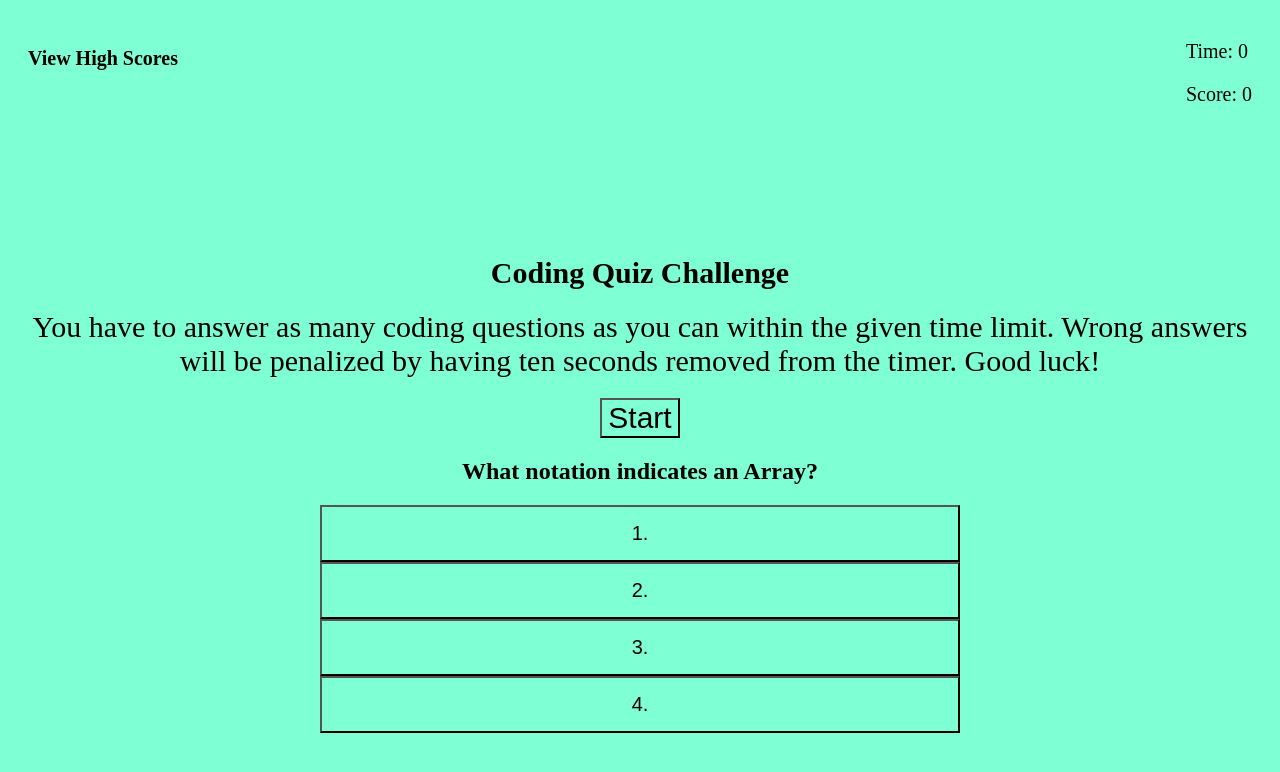
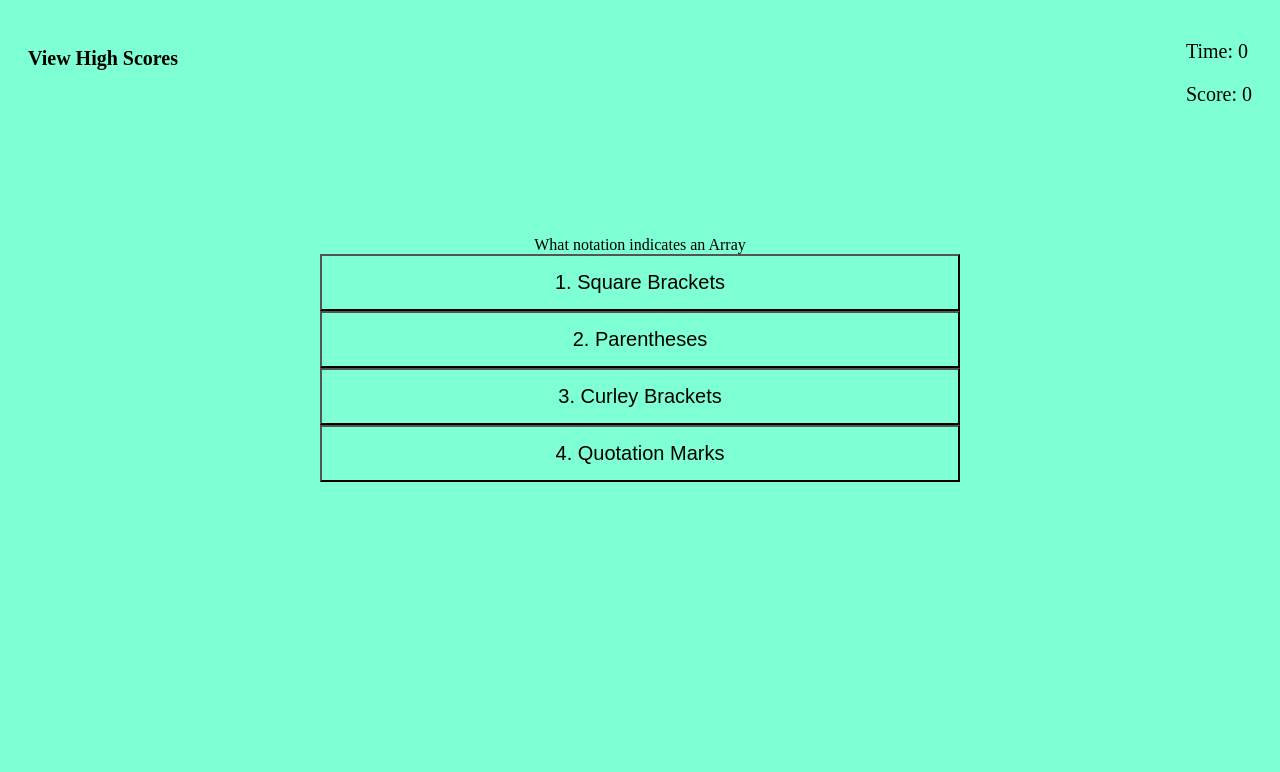
Before and after one commit to elvislau74/code-quiz, a plain HTML site: page index.html in a window 1280 px wide. Both pictures are taken after a click on the button "Start". Drawn offline with Linux system fonts and the light colour scheme.

Commit message:
add style in css to hide certain elements in html, work on event listener to allow start button to toggle hide and unhide for certain elements on page with click, and replace question and answers in the new elements that appear

```diff
--- a/assets/css/style.css
+++ b/assets/css/style.css
@@ -55,3 +55,7 @@ h1, .instructions {
     padding: 15px;
     font-size: 20px;
 }
+
+.hide {
+    display: none;
+};
--- a/assets/js/script.js
+++ b/assets/js/script.js
@@ -2,10 +2,11 @@ var startEL = document.querySelector(".select");
 var timeEL = document.querySelector(".time");
 var scoreEL = document.querySelector(".score");
 var questionEL = document.querySelector(".question-container");
-var answer1 = document.querySelectorAll(".answer-1");
-var answer2 = document.querySelectorAll(".answer-2");
-var answer3 = document.querySelectorAll(".answer-3");
-var answer4 = document.querySelectorAll(".answer-4");
+var answer1 = document.querySelector(".answer-1");
+var answer2 = document.querySelector(".answer-2");
+var answer3 = document.querySelector(".answer-3");
+var answer4 = document.querySelector(".answer-4");
+var answersEL = document.querySelector(".answer-container")
 
 var highScores = [];
 var score = 0;
@@ -53,4 +54,35 @@ var questionSix = {
     choices: [],
 };
 
-// startEL.addEventListener(click, );
+var allQuestions = [
+    questionOne,
+    questionTwo,
+    questionThree,
+    questionFour,
+    questionFive,
+    questionSix
+]
+    console.log(allQuestions[0].question)
+var startQuiz = function(){
+    console.log("start function");
+    questionEL.classList.toggle("hide");
+    answersEL.classList.toggle("hide");
+    document.querySelector(".main-screen").classList.toggle("hide");
+
+    questionEL.textContent = allQuestions[0].question;
+    answer1.textContent = "1. " + allQuestions[0].choices[0]
+    answer2.textContent = "2. " + allQuestions[0].choices[1]
+    answer3.textContent = "3. " + allQuestions[0].choices[2]
+    answer4.textContent = "4. " + allQuestions[0].choices[3]
+
+
+    // for(i = 0; i < allQuestions.length; i++){
+    //     questionEL = allQuestions[i].question
+
+    // }
+};
+
+// answer4.addEventListener("click", function(){
+
+// });
+startEL.addEventListener("click", startQuiz);
--- a/index.html
+++ b/index.html
@@ -32,13 +32,13 @@
             </div>
         </section>
 
-        <section class = "question-container">
+        <section class = "question-container hide">
             <h2 class="question">
                 What notation indicates an Array?
             </h2>
         </section>
 
-        <div class="answer-container">
+        <div class="answer-container hide">
             <article class = "quiz-answer">
                 <button class="options">
                     <span class = "answer-1">1. </span>
```
